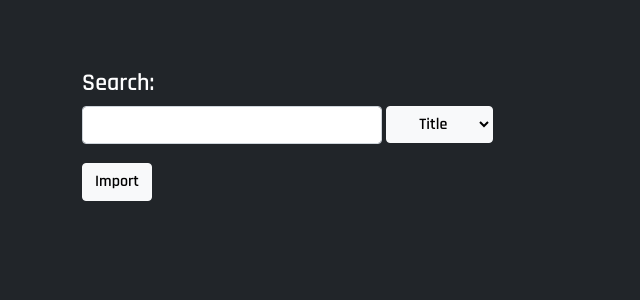
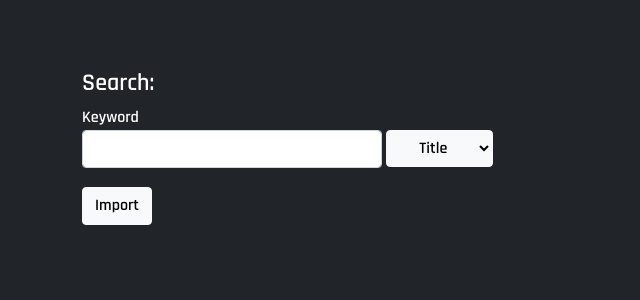
Before and after one commit to xdawxd/Book-List, a Django app: page /api/import-book/ in a window 1280 px wide. Shown: the part 56-356 px from the top of the page, without its empty margins (0-640 px from the left). Run offline with Django 3.2, Linux system fonts and the light colour scheme; some libraries are stand-ins or nearby versions.

Commit message:
feat: Added search-bar for book name

```diff
--- a/books/templates/books/book_import.html
+++ b/books/templates/books/book_import.html
@@ -4,9 +4,9 @@
     <form method="POST" class="form-inline">
         {% csrf_token %}
         <div class="form-group import-form">
+            <h4>Search: </h4>
             {% for field in form.visible_fields %}
-                <h4>Search: </h4>
-                {{ field }}
+                <span >{{ field.label }}{{ field }}</span>
             {% endfor %}
         </div>
         <div class="import-form">
@@ -20,7 +20,7 @@
                 <option value="oclc">OCLC</option>
             </select>
         </div>
-        <div class="form-group">
+        <div class="form-group import-btn">
             <input class="btn btn-light" type="submit" value="Import">
         </div>
     </form>
```
